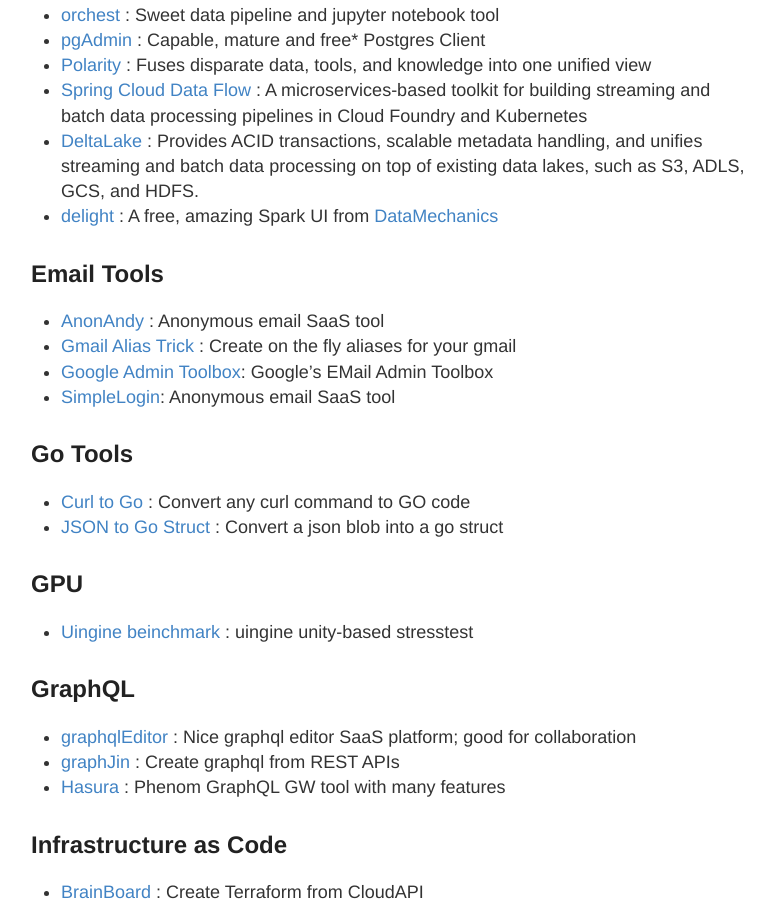
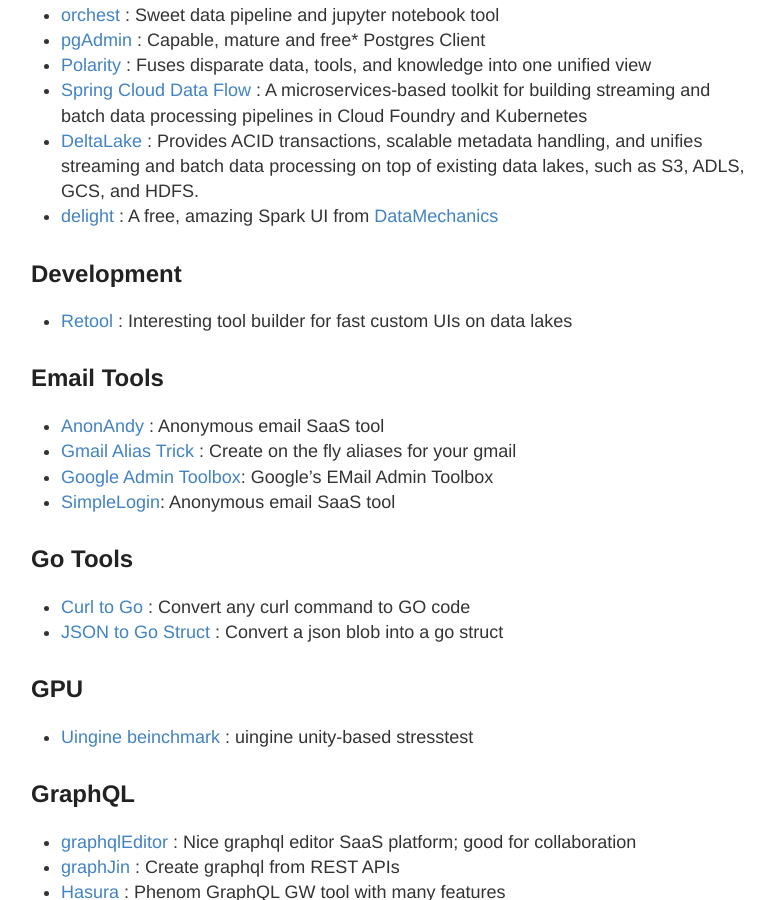
Before and after one commit to stevehenderson/stevehenderson.github.io, a Jekyll site: the page built from tools.md, in a window 1280 px wide and 900 px high, scrolled down 2173 px. Shown: the whole window, without its empty margins (249-1023 px from the left). Built offline with Jekyll 4.4.1, drawn with Linux system fonts in a browser that asks for light colours.

Commit message:
Update tools.md

```diff
--- a/tools.md
+++ b/tools.md
@@ -65,6 +65,10 @@
    * [Spring Cloud Data Flow](https://dataflow.spring.io/) :  A microservices-based toolkit for building streaming and batch data processing pipelines in Cloud Foundry and Kubernetes
    * [DeltaLake](https://delta.io/) : Provides ACID transactions, scalable metadata handling, and unifies streaming and batch data processing on top of existing data lakes, such as S3, ADLS, GCS, and HDFS.
    * [delight](https://www.datamechanics.co/delight) : A free, amazing Spark UI from [DataMechanics](datamechanics.io)
+
+
+## Development
+   * [Retool](https://retool.com/) : Interesting tool builder for fast custom UIs on data lakes
 
 ## Email Tools
    * [AnonAndy](https://anonaddy.com/) : Anonymous email SaaS tool
```
